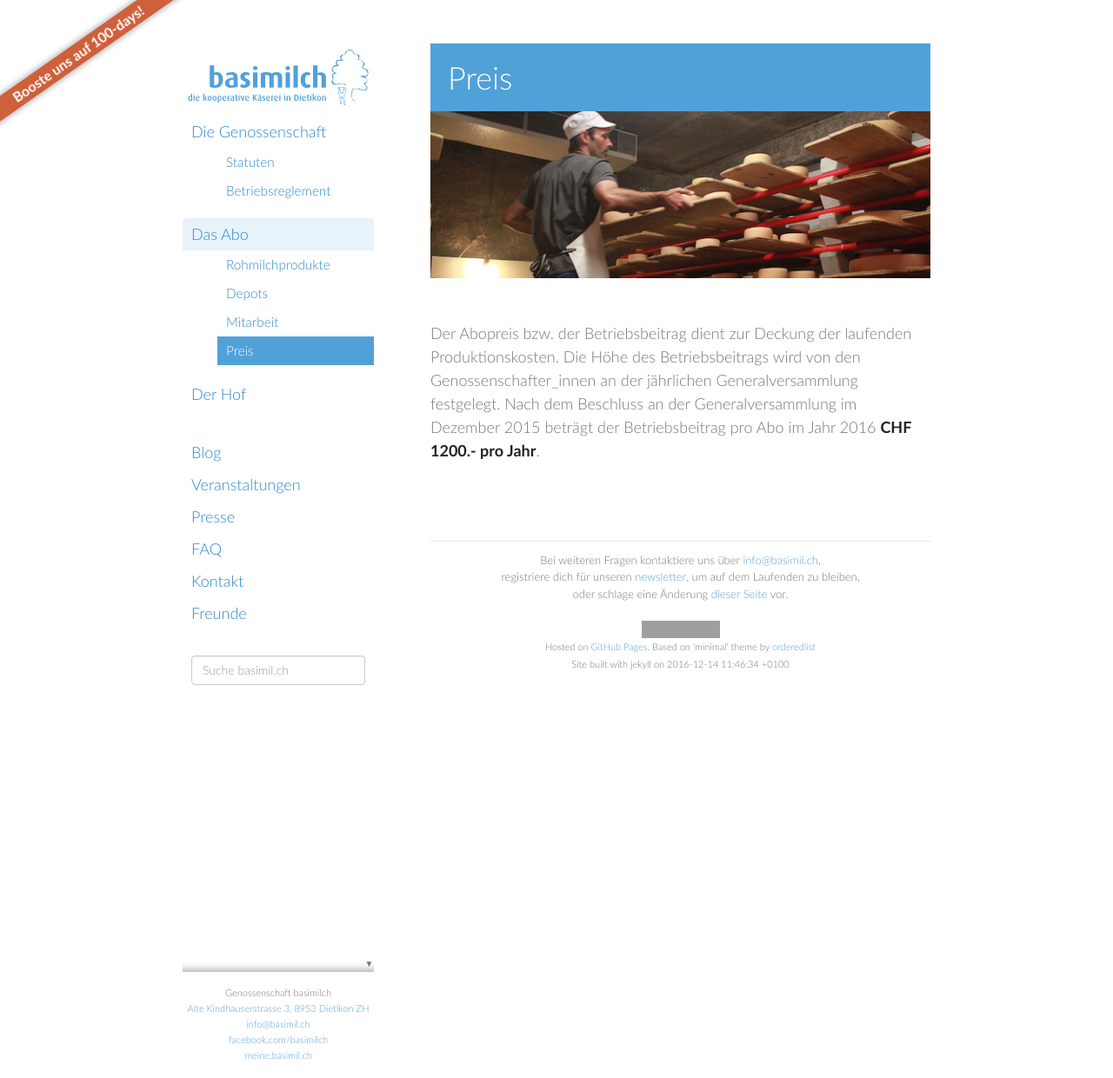
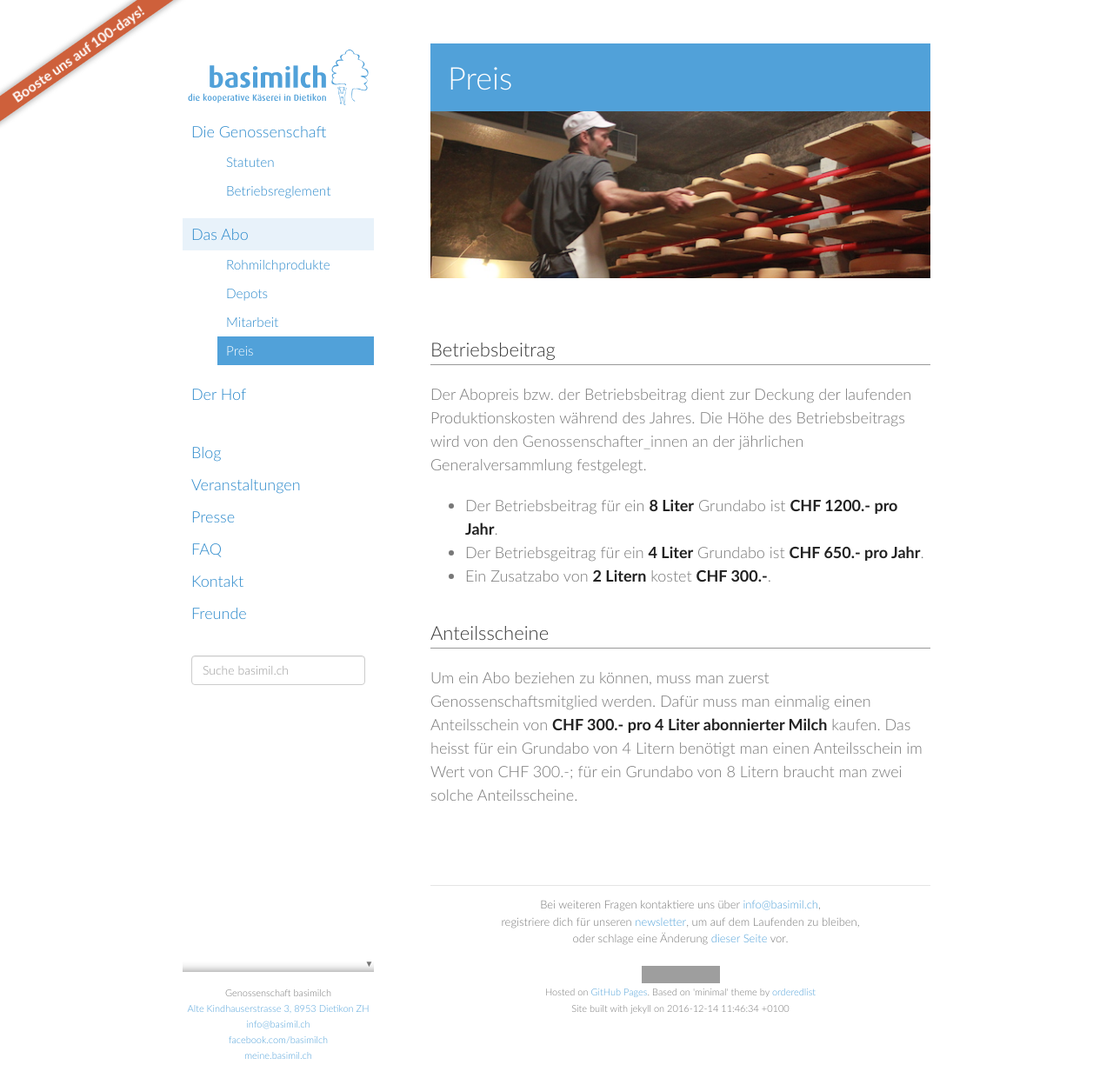
Before and after one commit to vryser/basimilch.github.io, a Jekyll site: the page built from pages/024-preis.md, in a window 1280 px wide and 1240 px high. Shown: the whole window at 87% size. Built offline with Jekyll 4.4.1, drawn with Linux system fonts in a browser that asks for light colours; grey boxes are pictures that could not be loaded.

Commit message:
Update 024-preis.md

```diff
--- a/pages/024-preis.md
+++ b/pages/024-preis.md
@@ -4,9 +4,20 @@ description: Preis-Infos
 permalink: /abo/preis
 ---
 
+## Betriebsbeitrag
 Der Abopreis bzw. der Betriebsbeitrag dient zur Deckung der
-laufenden Produktionskosten. Die Höhe des Betriebsbeitrags wird von den
-Genossenschafter_innen an der jährlichen Generalversammlung
-festgelegt. Nach dem Beschluss an der
-Generalversammlung im Dezember 2015 beträgt der Betriebsbeitrag pro
-Abo im Jahr 2016 **CHF 1200.- pro Jahr**.
+laufenden Produktionskosten während des Jahres. Die Höhe des Betriebsbeitrags
+wird von den Genossenschafter_innen an der jährlichen Generalversammlung
+festgelegt.
+
+- Der Betriebsbeitrag für ein **8 Liter** Grundabo ist **CHF 1200.- pro Jahr**.
+- Der Betriebsgeitrag für ein **4 Liter** Grundabo ist **CHF 650.- pro Jahr**.
+- Ein Zusatzabo von **2 Litern** kostet **CHF 300.-**.
+
+
+## Anteilsscheine
+Um ein Abo beziehen zu können, muss man zuerst Genossenschaftsmitglied werden.
+Dafür muss man einmalig einen Anteilsschein von **CHF 300.- pro 4 Liter
+abonnierter Milch** kaufen. Das heisst für ein Grundabo von 4 Litern benötigt man
+einen Anteilsschein im Wert von CHF 300.-; für ein Grundabo von
+8 Litern braucht man zwei solche Anteilsscheine.
```
